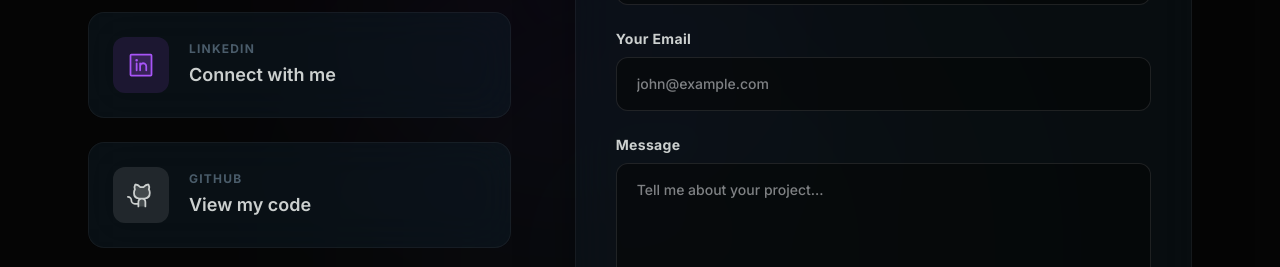
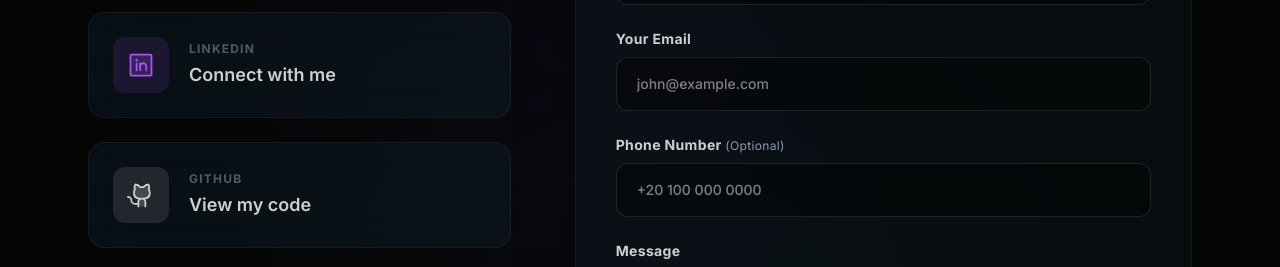
Before and after one commit to AbdelrhamanWael/Portfolio, a Next.js app: page / in a window 1280 px wide. Shown: the part 10280-10547 px from the top of the page. Built offline with nearby package versions, Linux system fonts and the light colour scheme; no server answers; the database is empty.

Commit message:
feat(contact): add phone number input and update Supabase schema & email alerts

```diff
--- a/app/api/contact/route.js
+++ b/app/api/contact/route.js
@@ -13,7 +13,7 @@ const supabase = createClient(supabaseUrl, supabaseKey);
 export async function POST(request) {
   try {
     const body = await request.json();
-    const { name, email, message } = body;
+    const { name, email, phone, message } = body;
 
     if (!name || !email || !message) {
       return NextResponse.json(
@@ -27,6 +27,7 @@ export async function POST(request) {
       {
         name: name.trim(),
         email: email.trim(),
+        phone: phone ? phone.trim() : null,
         message: message.trim(),
       },
     ]);
@@ -52,6 +53,7 @@ export async function POST(request) {
               <div style="background: #ffffff; padding: 18px; border-radius: 12px; border: 1px solid #e2e8f0; margin-bottom: 16px; box-shadow: 0 2px 4px rgba(0,0,0,0.02);">
                 <p style="margin: 0 0 10px 0; color: #334155; font-size: 15px;"><strong>Sender:</strong> ${name.trim()}</p>
                 <p style="margin: 0 0 10px 0; color: #334155; font-size: 15px;"><strong>Email:</strong> <a href="mailto:${email.trim()}" style="color: #0284c7; text-decoration: none;">${email.trim()}</a></p>
+                <p style="margin: 0 0 10px 0; color: #334155; font-size: 15px;"><strong>Phone:</strong> ${phone ? `<a href="tel:${phone.trim()}" style="color: #0284c7; text-decoration: none;">${phone.trim()}</a>` : '<span style="color: #94a3b8;">Not provided</span>'}</p>
                 <p style="margin: 0; color: #64748b; font-size: 13px;"><strong>Received:</strong> ${new Date().toLocaleString()}</p>
               </div>
 
--- a/components/sections/Contact.jsx
+++ b/components/sections/Contact.jsx
@@ -29,7 +29,7 @@ const contactLinks = [
 
 export default function Contact() {
   const formRef = useRef(null);
-  const [form, setForm] = useState({ name: "", email: "", message: "" });
+  const [form, setForm] = useState({ name: "", email: "", phone: "", message: "" });
   const [status, setStatus] = useState({ type: "", message: "" });
   const [sending, setSending] = useState(false);
   const [focusedInput, setFocusedInput] = useState(null);
@@ -39,7 +39,7 @@ export default function Contact() {
   const handleSubmit = async (e) => {
     e.preventDefault();
     if (!form.name || !form.email || !form.message) {
-      setStatus({ type: "error", message: "Please fill in all fields." });
+      setStatus({ type: "error", message: "Please fill in all required fields." });
       return;
     }
     setSending(true);
@@ -60,7 +60,7 @@ export default function Contact() {
         type: "success",
         message: "Message sent! I'll get back to you within 24 hours.",
       });
-      setForm({ name: "", email: "", message: "" });
+      setForm({ name: "", email: "", phone: "", message: "" });
     } catch (err) {
       console.error("Failed to send message:", err);
       setStatus({
@@ -215,6 +215,27 @@ export default function Contact() {
                   />
                 </div>
 
+                {/* Phone */}
+                <div className="relative">
+                  <label htmlFor="contact-phone" className="block text-sm font-bold mb-2 tracking-wide text-[#CCD0CF]">
+                    Phone Number <span className="text-xs font-normal text-[#8a9bb0]">(Optional)</span>
+                  </label>
+                  <input
+                    id="contact-phone" type="tel" name="phone"
+                    value={form.phone} onChange={handleChange}
+                    placeholder="+20 100 000 0000"
+                    className={inputClass}
+                    style={{
+                      background: "rgba(5,5,5,0.5)",
+                      border: focusedInput === "phone" ? "1px solid rgba(91,164,196,0.8)" : "1px solid rgba(255,255,255,0.1)",
+                      boxShadow: focusedInput === "phone" ? "0 0 20px rgba(91,164,196,0.2)" : "none",
+                      color: "#F8FAFC"
+                    }}
+                    onFocus={() => setFocusedInput("phone")}
+                    onBlur={() => setFocusedInput(null)}
+                  />
+                </div>
+
                 {/* Message */}
                 <div className="relative">
                   <label htmlFor="contact-message" className="block text-sm font-bold mb-2 tracking-wide text-[#CCD0CF]">Message</label>
```
